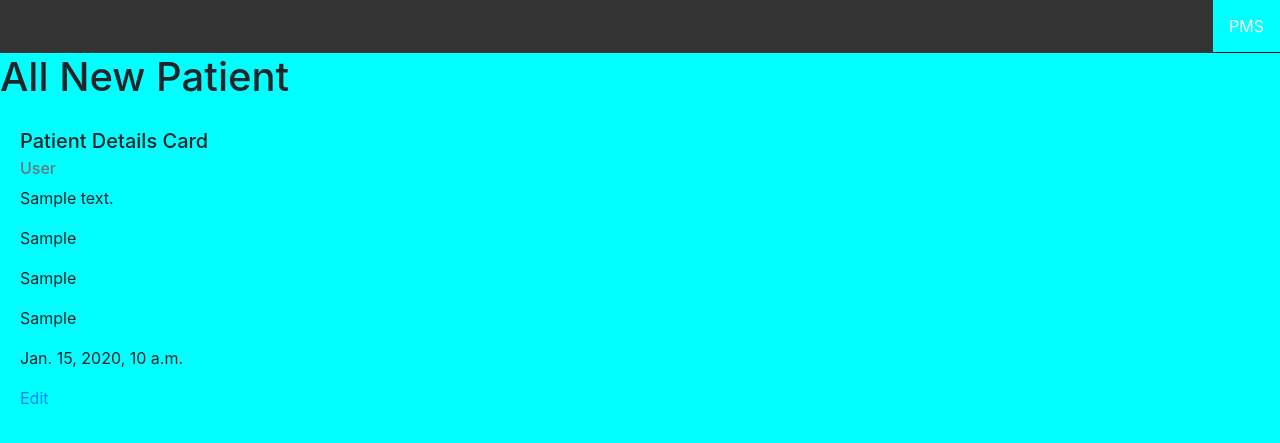
After one commit to Wilsonabdiel/pms, a Django app: page /all/1 in a window 1280 px wide. The commit adds this page. Shown: the top 443 px of the page. Run offline with Django 4.2, Linux system fonts and the light colour scheme; tables that the repository leaves empty hold one stand-in row (values such as "Sample post"); some libraries are stand-ins or nearby versions.

Commit message:
Add Patients and Display patients implemented on backend

```diff
--- a/hpms/pms/models.py
+++ b/hpms/pms/models.py
@@ -1,5 +1,6 @@
 from django.contrib.auth.models import AbstractUser
 from django.db import models
+from tkinter import CASCADE
 
 
 
@@ -8,5 +9,14 @@ from django.db import models
 class User(AbstractUser):
     pass
 
-class Patient(models.Models):
+class Patient(models.Model):
     fullname = models.CharField(max_length=100)
+    age = models.IntegerField(default=0)
+    hedescrpt = models.CharField(max_length=1000)
+    history = models.CharField(max_length=1000)
+    diagnosis  = models.CharField(max_length=300)
+    reason = models.CharField(max_length=1000)
+    doctor = models.ForeignKey(User, on_delete=models.CASCADE, blank=True, null=True, related_name="user")
+    time = models.DateTimeField(auto_now_add=True)
+    # isdischarged = models.BooleanField()
+    # timedischarged = models.DateField()
--- /dev/null
+++ b/hpms/pms/templates/pms/all.html
@@ -0,0 +1,25 @@
+{% extends "pms/layout.html" %}
+{% load static %}
+{% block body %}
+    <h1>All New Patient</h1>
+    {% comment %} <div class="card" style="width: 18rem;">
+        <div class="card-body">
+          <h5 class="card-title">Patient Card</h5>
+          <h6 class="card-subtitle mb-2 text-muted"></h6>
+          <p class="card-text">Some quick example text to build on the card title and make up the bulk of the card's content.</p>
+          <a href="#" class="card-link">Card link</a>
+          <a href="#" class="card-link">Another link</a>
+        </div>
+      </div> {% endcomment %}
+      <div class="card-body">
+        <h5 class="card-title">Patient Details Card</h5>
+        <h6 class="card-subtitle mb-2 text-muted">{{patient.fullname}}</h6>
+        <p class="card-text">{{patient.hedescrpt}}</p>
+        <p class="card-text">{{patient.history}}</p>
+        <p class="card-text">{{patient.diagnosis}}</p>
+        <p class="card-text">{{patient.reason}}</p>
+        <p class="card-text">{{patient.time}}</p>
+         {% comment %} <a href="#" class="card-link">Card link</a> {% endcomment %}
+        <a href="#" class="card-link">Edit</a>
+      </div>
+{% endblock %}
--- a/hpms/pms/templates/pms/layout.html
+++ b/hpms/pms/templates/pms/layout.html
@@ -12,11 +12,14 @@
     </head>
     <body>
         <nav class="navsec">
-            <ul>
-                <li><a href="#news">All Patients</a></li>
-                <li><a  href="{% url 'add' %}">Add new patient</a></li>
+            <ul>  {% if request.user.is_authenticated %}
+                <li><a href="{% url 'index' %}">All Patients</a></li>
+                <li><a  href="{% url 'add'  %}">Add new patient</a></li>
                 <li><a href="#contact">Messages</a></li>
                 <li><a href="#contact">Appointments</a></li>
+                <li style="float:right"><a href="{% url 'logout' %}">Log Out</a></li>
+                {% endif %}
+
                 <li style="float:right"><a href="{% url 'index' %}" class="active">PMS</a></li>
               </ul>
 
--- a/hpms/pms/urls.py
+++ b/hpms/pms/urls.py
@@ -6,5 +6,7 @@ urlpatterns = [
     path("login", views.login_view, name="login"),
     path("logout", views.logout_view, name="logout"),
     path("register", views.register, name="register"),
-    path("add", views.add, name="add")
+    path("add", views.add, name="add"),
+    path("all/<int:id>", views.all, name="all"),
+    path("edit/<int:id>", views.edit, name="edit")
 ]
--- a/hpms/pms/views.py
+++ b/hpms/pms/views.py
@@ -3,15 +3,49 @@ from django.urls import reverse
 from django.contrib.auth import authenticate, login, logout
 from django.http import HttpResponse, HttpResponseRedirect, request
 from django.db import IntegrityError
-from .models import User
+from .models import User, Patient
 # Create your views here.
 
 def index(request):
-    return render(request, "pms/index.html")
+    allPatients = Patient.objects.all().order_by('-time')
+    return render(request, "pms/index.html",{
+        "Patients":allPatients
+    })
+
+def all(request, id):
+    allPatients = Patient.objects.get(pk=id)
+    return render(request, "pms/all.html",{
+         "patient":allPatients,
+    })
 
 def add(request):
-    return render(request, "pms/add.html")
-
+    if request.method == "GET":
+        allPatients = Patient.objects.all()
+        return render(request, "pms/add.html",{
+            "post":allPatients
+        })
+    else:
+        currentUser = request.user
+        name = request.POST['name']
+        age = request.POST['age']
+        hd = request.POST['hd']
+        history = request.POST['history']
+        diagnosis = request.POST['diagnosis']
+        reason = request.POST['reason']
+        newPatient = Patient(
+            doctor = currentUser,
+            fullname = name,
+            age = age,
+            hedescrpt = hd,
+            history = history,
+            diagnosis = diagnosis,
+            reason = reason
+        )
+        newPatient.save()
+        allPatients = Patient.objects.all()
+        return HttpResponseRedirect(reverse("index"))
+def edit(request):
+    return
 
 def login_view(request):
     if request.method == "POST":
```
Also changed, not shown: hpms/pms/templates/pms/add.html (+5 -2 lines), hpms/pms/templates/pms/index.html (+18 -2 lines), hpms/pms/migrations/0002_patient.py (added), hpms/pms/migrations/0003_patient_doctor.py (added), hpms/pms/migrations/0004_patient_time_alter_patient_age.py (added).
